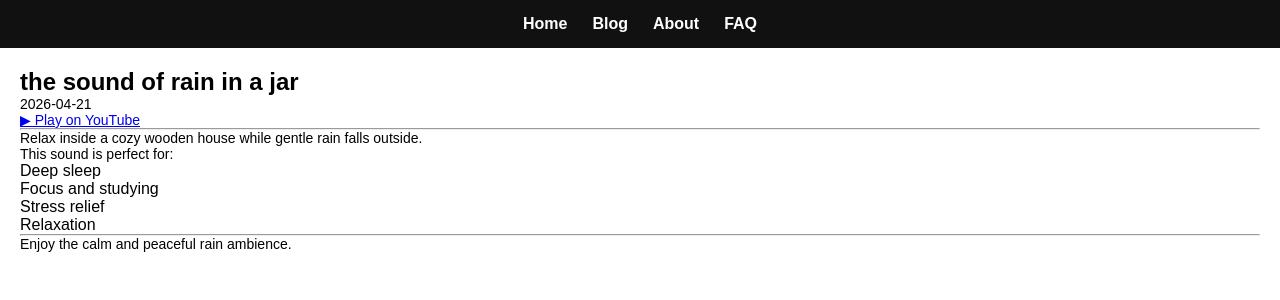
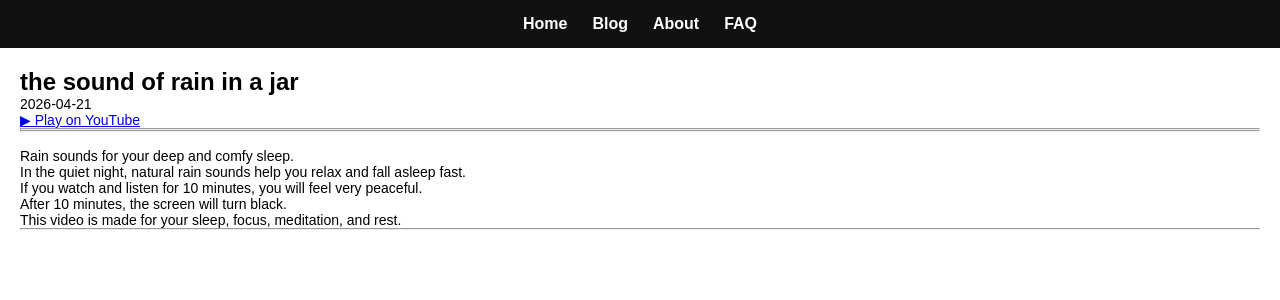
Before and after one commit to choijangwook/rain-deep-sleep, a Jekyll site: the page built from _posts/2026-04-21-항아리의 빗소리.md, in a window 1280 px wide. Shown: the top 300 px of the page. Built offline with Jekyll 4.4.1, drawn with Linux system fonts in a browser that asks for light colours.

Commit message:
Update 2026-04-21-항아리의 빗소리.md

```diff
--- a/_posts/2026-04-21-항아리의 빗소리.md
+++ b/_posts/2026-04-21-항아리의 빗소리.md
@@ -11,15 +11,14 @@ youtube_id: AJKHpyIlKF4
 
 ---
 
-Relax inside a cozy wooden house while gentle rain falls outside.
-
-This sound is perfect for:
-
-- Deep sleep
-- Focus and studying
-- Stress relief
-- Relaxation
 
 ---
 
-Enjoy the calm and peaceful rain ambience.
+<br>
+Rain sounds for your deep and comfy sleep.<br>
+In the quiet night, natural rain sounds help you relax and fall asleep fast.<br>
+If you watch and listen for 10 minutes, you will feel very peaceful.<br>
+After 10 minutes, the screen will turn black.<br>
+This video is made for your sleep, focus, meditation, and rest.<br>
+
+---
```
